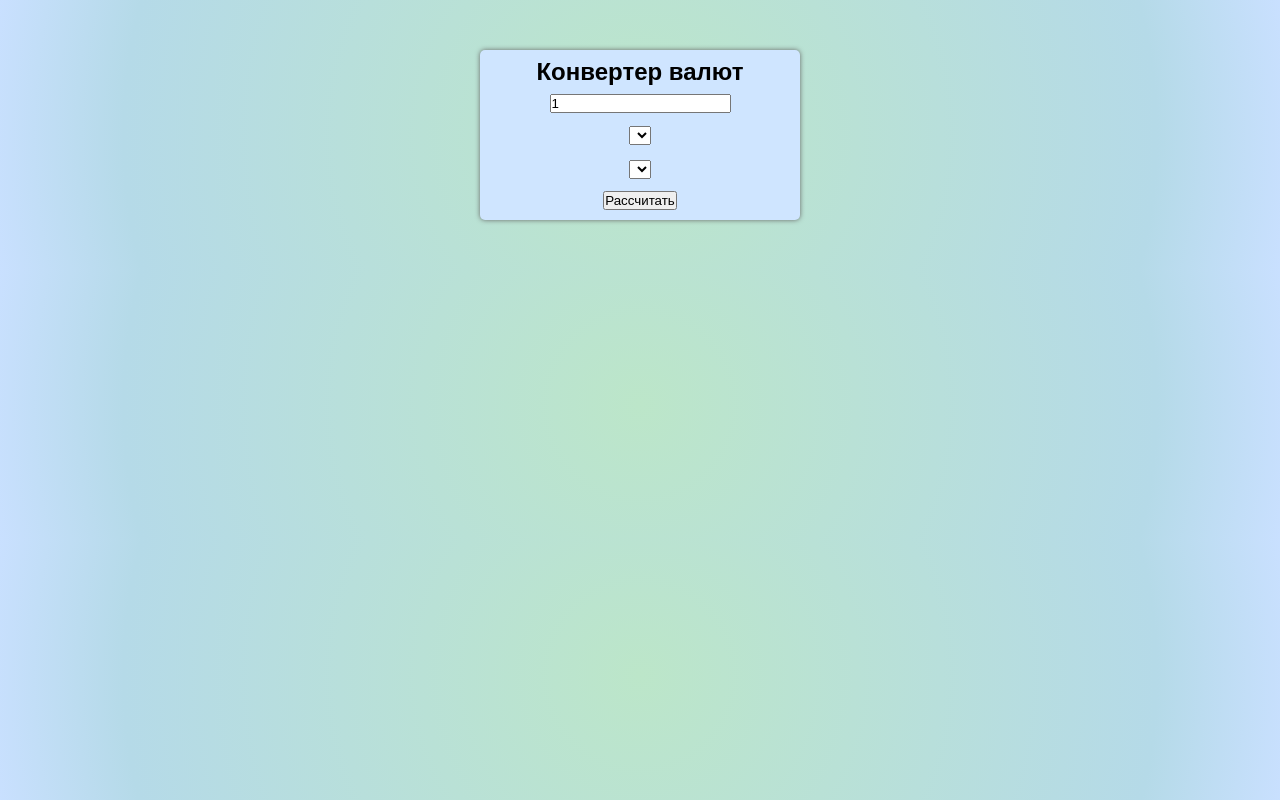
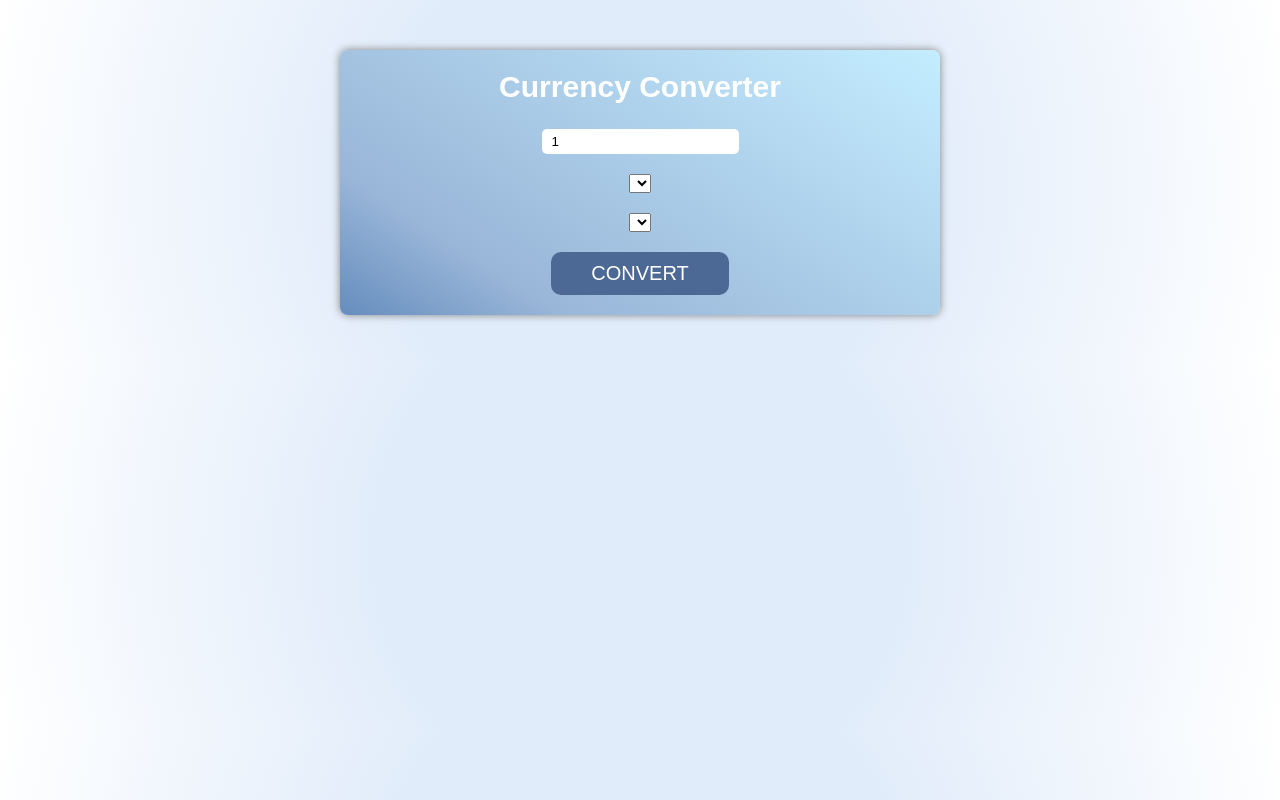
Before and after one commit to glushkodev/CurrencyConverter, a plain HTML site: page index.html in a window 1280 px wide. Drawn offline with Linux system fonts and the light colour scheme; no server answers.

Commit message:
added styles

```diff
--- a/src/index.css
+++ b/src/index.css
@@ -7,9 +7,7 @@
 body {
 	padding: 50px 0px;
 	font-family: arial;
-	font-size: 16px;
-	line-height: 24px;
-	background: radial-gradient(circle,rgba(188, 230, 201, 1) 0%, rgba(181, 218, 232, 1) 79%, rgba(201, 224, 255, 1) 100%);
+	background: radial-gradient(circle, rgba(225, 236, 250, 1) 40%, rgb(255 255 255) 100%);
 }
 
 ul {
@@ -18,20 +16,59 @@ ul {
 
 .converter {
 	margin: 0 auto;
-	box-shadow:  0 0 5px #666;
-	border-radius: 5px;
-	width: 320px;
-	background-color: #cfe5ff;
-	padding: 10px;
+	box-shadow: 0px 0px 8px #828282;
+	border-radius: 8px;
+	width: 600px;
+	background: linear-gradient(33deg, rgb(102 141 190) 0%, rgb(153 182 216) 22%, rgb(196 237 255) 100%);
+	padding: 20px 0;
 	display: flex;
 	flex-direction: column;
 	align-items: center;
-	gap: 10px;
+	gap: 25px;
+}
+
+.converte__title {
+	color: #fff;
+	font-size: 30px;
+	width: 100%;
+  text-align: center;
 }
 
 .converte__content {
 	display: flex;
 	flex-direction: column;
 	align-items: center;
-	gap: 10px;
+	gap: 20px;
 }
+
+.converte__content_input {
+	padding: 5px 10px;
+	border-radius: 5px;
+	border: none;
+	outline: none;
+}
+
+.converte__content_form_select {
+	cursor: pointer;
+}
+
+.converte__content_btn {
+	background-color: #4c6894;;
+	text-transform: uppercase;
+	border: none;
+	border-radius: 10px;
+	padding: 10px 40px;
+	color: #fff;
+	font-size: 20px;
+}
+
+.converte__content_btn:hover {
+	cursor: pointer;
+	background-color: #3e5b8a;
+}
+
+.converte__content_output {
+	color: #fff;
+	font-size: 20px;
+	text-align: center;
+}
--- a/src/index.js
+++ b/src/index.js
@@ -18,9 +18,10 @@ let CurrencyConverter = function() {
 
 				converterContentInput = document.createElement('input')
 				converterContentInput.classList.add('converte__content_input')
-				converterContentInput.placeholder = 'Введите сумму'
+				converterContentInput.placeholder = 'Enter amount'
 				converterContentInput.value = 1
 				converterContentInput.type = 'number'
+				converterContentInput.min = 1
 
 				let converterContentFormBase = document.createElement('form')
 				converterContentFormBase.classList.add('converte__content_form')
@@ -40,8 +41,8 @@ let CurrencyConverter = function() {
 					this.convertCurrency()
 				})
 
-		converterContentBtn.innerHTML = 'Рассчитать'
-		converterTitle.innerHTML = 'Конвертер валют'
+		converterContentBtn.innerHTML = 'Convert'
+		converterTitle.innerHTML = 'Currency Converter'
 
 		converterContentFormTo.append(converterContentFormToSelect)
 		converterContentFormBase.append(converterContentFormBaseSelect)
@@ -88,7 +89,7 @@ let CurrencyConverter = function() {
 			converterContentFormBaseSelect.value = 'USD'
 			converterContentFormToSelect.value = 'EUR'
 		} catch (error) {
-				console.error('Ошибка загрузки валют:', error)
+				console.error('Error loading currencies:', error)
 		}
 	}
 
@@ -98,12 +99,12 @@ let CurrencyConverter = function() {
 		let toCurrency = converterContentFormToSelect.value
 
 		if (!amount || amount <= 0) {
-			alert('Пожалуйста, введите корректное число')
+			alert('Please enter a valid amount')
 			return
 		}
 
 		if (baseCurrency === toCurrency) {
-			alert('Пожалуйста, выберите разные валюты')
+			alert('Please select different currencies')
 			return
 		}
 
@@ -114,7 +115,7 @@ let CurrencyConverter = function() {
 			if (amount > 1) {
 			converterContentOutput.innerHTML =
 			`
-				${amount} ${baseCurrency} = ${data.rates[toCurrency]} ${toCurrency}
+				${amount} ${baseCurrency} = ${(data.rates[toCurrency]).toFixed(2)} ${toCurrency}
       	<br>Курс: 1 ${baseCurrency} = ${(data.rates[toCurrency]/amount).toFixed(2)} ${toCurrency}
 			`
 			} else {
@@ -122,11 +123,10 @@ let CurrencyConverter = function() {
 			}
 
 		} catch (error) {
-			console.error('Ошибка конвертации', error)
-			converterContentOutput.innerHTML = 'Ошибка при конвертации валюты'
+			console.error('Conversion error', error)
+			converterContentOutput.innerHTML = 'Error converting currency'
 		}
 	}
-
 
 	init()
 	this.SelectCurrency()
```
Also changed, not shown: src/images/currency.png (added).
